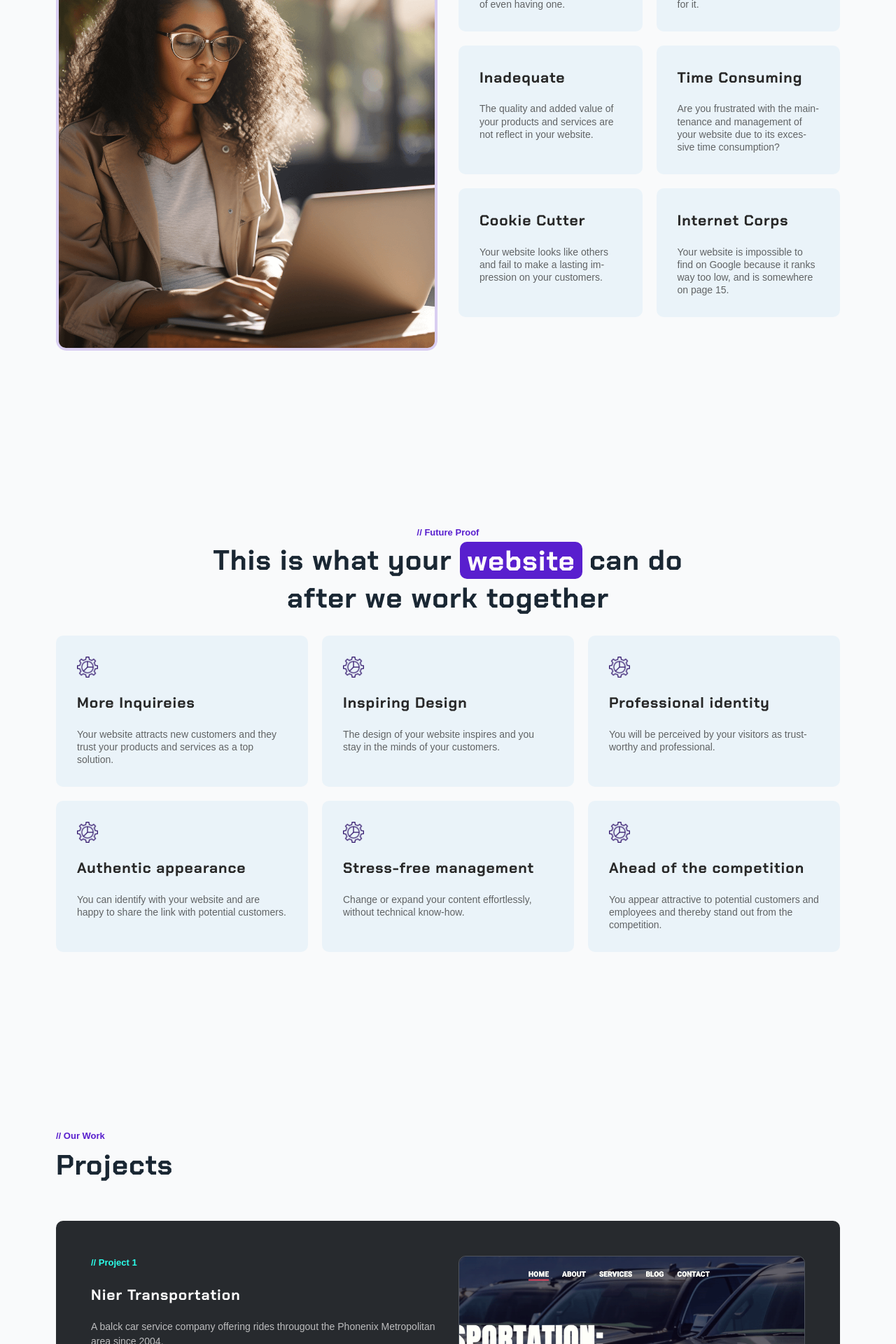
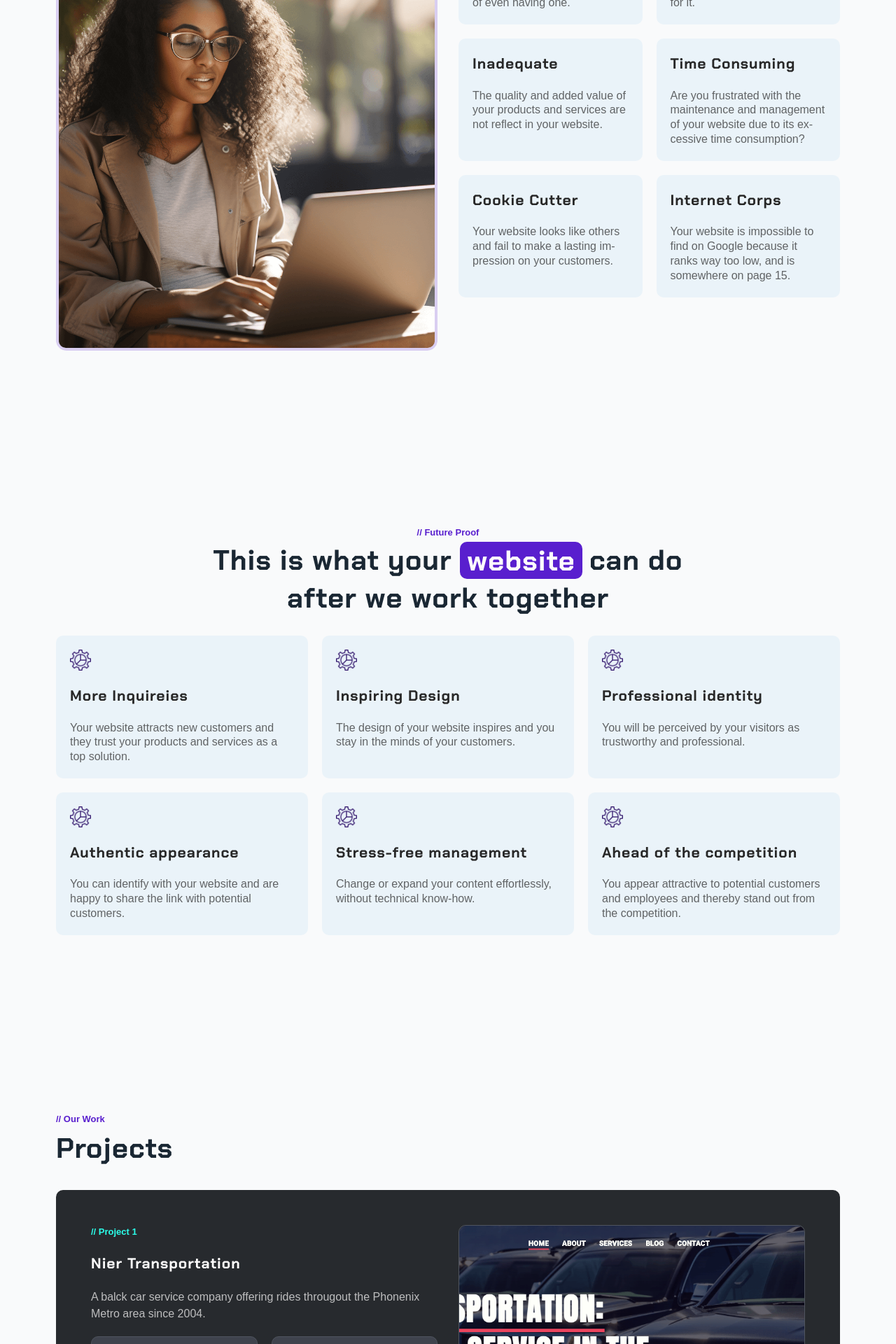
Before and after one commit to ChristianWare/chris-ware-agency, a Next.js app: page / in a window 1280 px wide. Shown: the part 1300-3220 px from the top of the page at 70% size. Built offline with nearby package versions, Linux system fonts and the light colour scheme; a web font is replaced by a local one.

Commit message:
Font size increase

```diff
--- a/src/components/Challenge/Challenge.module.css
+++ b/src/components/Challenge/Challenge.module.css
@@ -49,7 +49,7 @@
 
 .card {
   background-color: var(--gray);
-  padding: 3rem;
+  padding: 2rem;
   border-radius: 10px;
   display: flex;
   flex-direction: column;
@@ -64,7 +64,7 @@
   font-family: var(--azeretMono);
   line-height: 130%;
   opacity: 0.7;
-  font-size: 1.4rem;
+  /* font-size: 1.4rem; */
 }
 
 .imgContainer {
--- a/src/components/Portfolio/Portfolio.module.css
+++ b/src/components/Portfolio/Portfolio.module.css
@@ -3,7 +3,7 @@
 }
 
 .top {
-  margin-bottom: 5rem;
+  margin-bottom: 3rem;
 }
 
 .content {
@@ -21,7 +21,6 @@
   padding: 5rem;
   border-radius: 10px;
 }
-
 
 .left,
 .right {
@@ -68,12 +67,12 @@
 .cardCopy {
   opacity: 0.7;
   font-family: var(--azeretMono);
-  font-size: 1.4rem;
+  /* font-size: 1.4rem; */
 }
 
 .cardCopy {
   font-family: var(--outfit);
-  font-size: 1.6rem;
+  /* font-size: 1.6rem; */
 }
 
 .imgContainer {
@@ -98,6 +97,13 @@
 }
 
 @media screen and (max-width: 568px) {
+  .top {
+    display: flex;
+    flex-direction: column;
+    align-items: center;
+    justify-content: center;
+  }
+
   .detailsContainer {
     grid-template-columns: repeat(1, 1fr);
   }
--- a/src/components/Portfolio/Portfolio.tsx
+++ b/src/components/Portfolio/Portfolio.tsx
@@ -19,7 +19,7 @@ const Portfolio = () => {
               <div className={styles.left}>
                 <Label text={`// project ${index + 1}`} color='secondry' />
                 <h3 className={styles.heading}>{x.client}</h3>
-                <p className={styles.copy}>{x.clientDesc}</p>
+                <p className={styles.copy} lang='en'>{x.clientDesc}</p>
                 <div className={styles.detailsContainer}>
                   <div className={styles.card}>
                     <h4 className={styles.cardHeading}>Details</h4>
--- a/src/components/Solutions/Solutions.module.css
+++ b/src/components/Solutions/Solutions.module.css
@@ -34,7 +34,7 @@
 
 .card {
   background-color: var(--gray);
-  padding: 3rem;
+  padding: 2rem;
   border-radius: 10px;
   display: flex;
   flex-direction: column;
@@ -49,7 +49,7 @@
   font-family: var(--azeretMono);
   line-height: 130%;
   opacity: 0.7;
-  font-size: 1.4rem;
+  /* font-size: 1.4rem; */
 }
 
 @media screen and (max-width: 968px) {
--- a/src/lib/data.ts
+++ b/src/lib/data.ts
@@ -121,7 +121,7 @@ export const portfolio = [
     id: 6,
     client: "Nier Transportation",
     clientDesc:
-      "A balck car service company offering rides througout the Phonenix Metropolitan area since 2004.",
+      "A balck car service company offering rides througout the Phonenix Metro area since 2004.",
     projectDetails:
       "In this project I prioritized a user-friendly experience and a modern aesthetic.",
     results:
```
